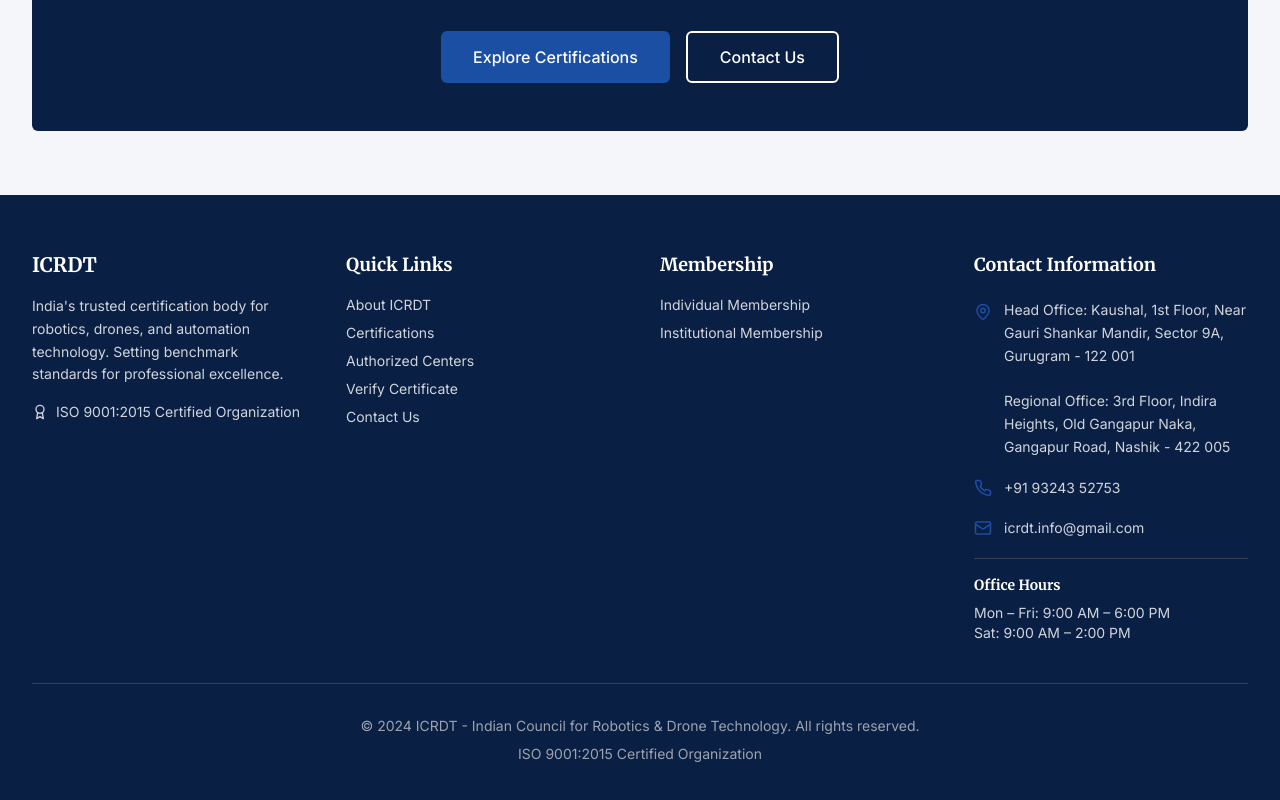
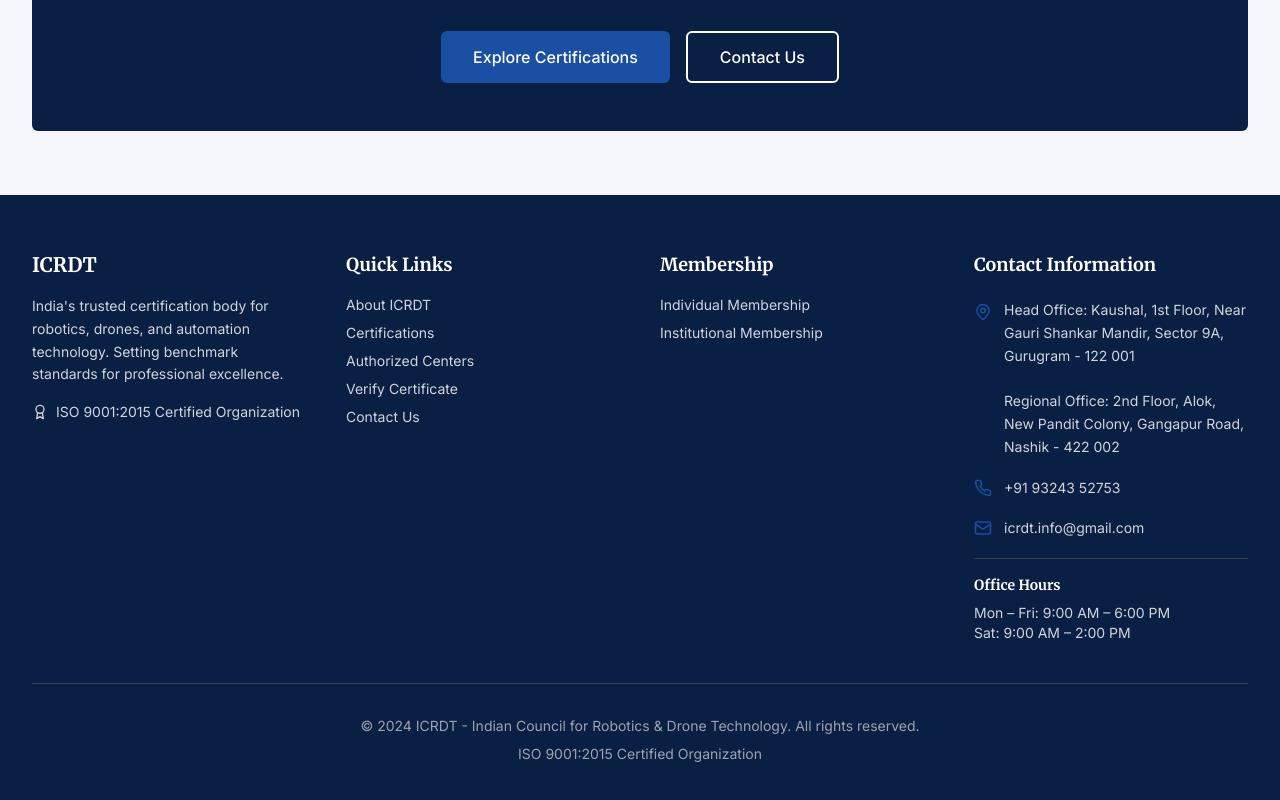
Before and after one commit to Braintech456/icrdt, a React (Vite) app: page / in a window 1280 px wide. Shown: the part 1581-2381 px from the top of the page. Built offline with nearby package versions, Linux system fonts and the light colour scheme.

Commit message:
Updated Footer.tsx

```diff
--- a/src/components/Footer.tsx
+++ b/src/components/Footer.tsx
@@ -125,8 +125,8 @@ export default function Footer({ onNavigate }: FooterProps) {
                   Head Office: Kaushal, 1st Floor, Near Gauri Shankar Mandir,
                   Sector 9A, Gurugram - 122 001
                   <br /><br />
-                  Regional Office: 3rd Floor, Indira Heights, Old Gangapur Naka,
-                  Gangapur Road, Nashik - 422 005
+                  Regional Office: 2nd Floor, Alok, New Pandit Colony,
+                  Gangapur Road, Nashik - 422 002
                 </div>
               </li>
 
```
